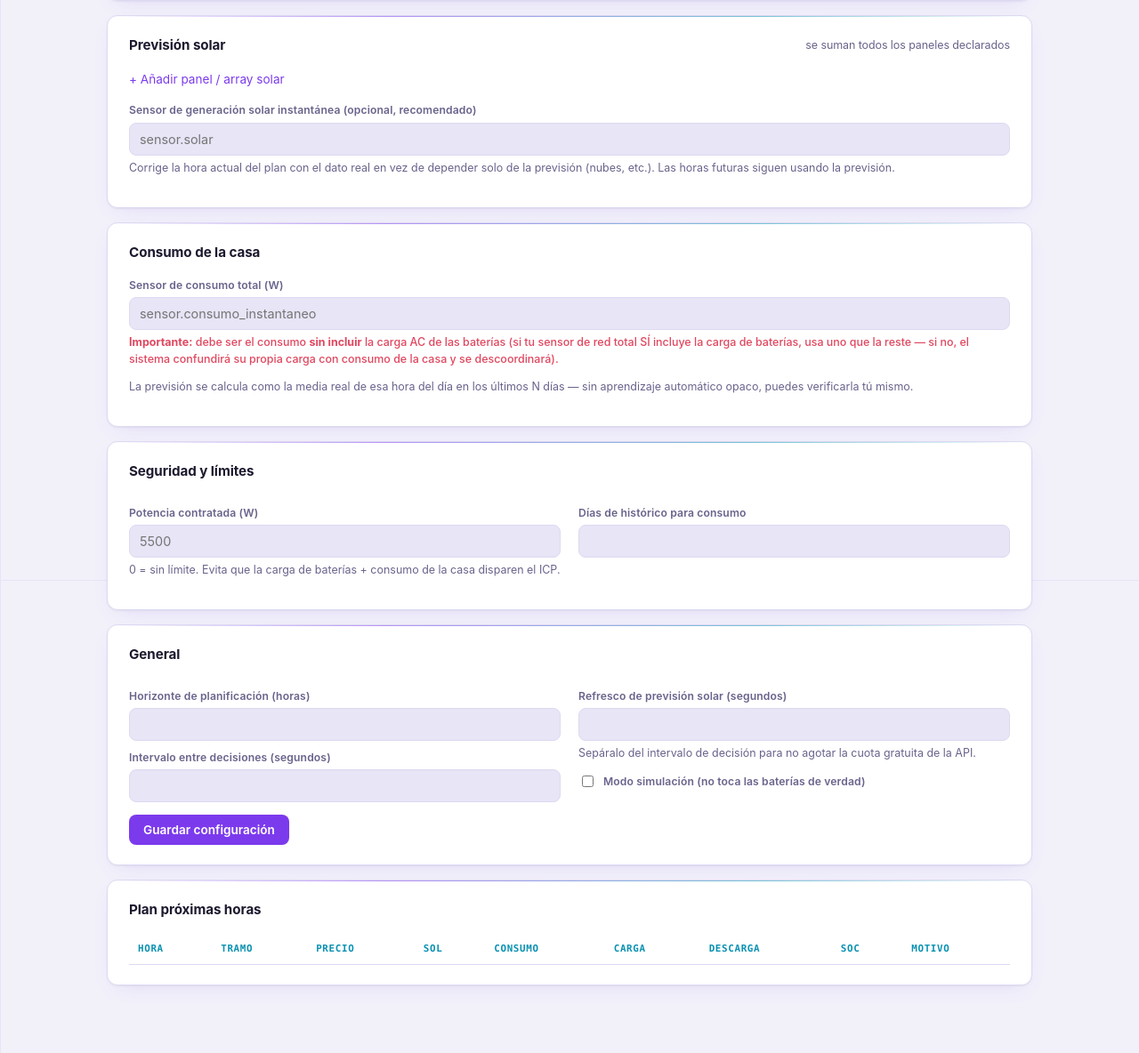
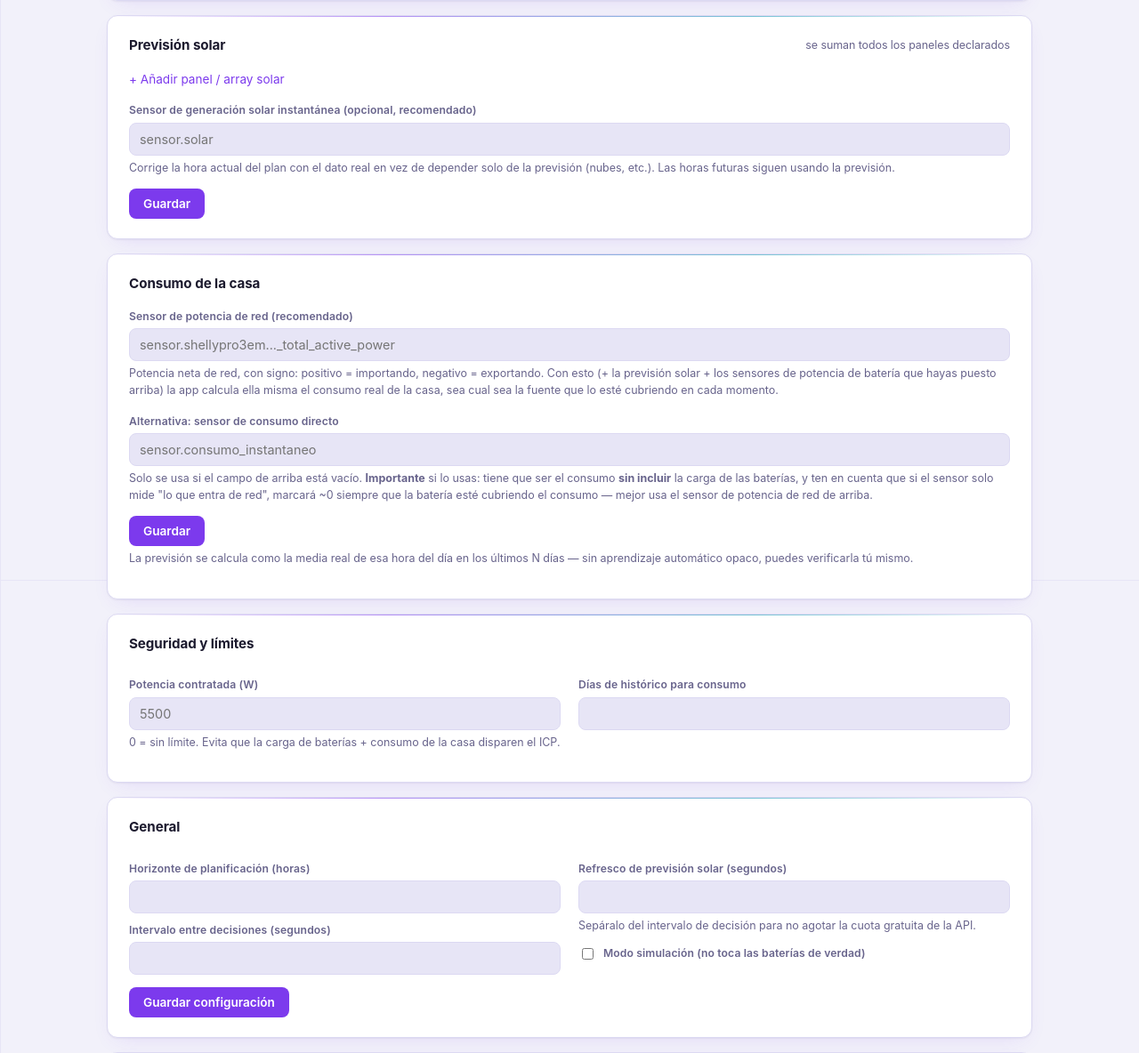
Before and after one commit to neoalarrode/Battery-Orchestrator, a Flask app: page / in a window 1280 px wide. Shown: the part 948-2132 px from the top of the page at 89% size. Run offline with Flask 3, Linux system fonts and the light colour scheme; data that the repository does not hold is empty.

Commit message:
Add files via upload

```diff
--- a/battery_orchestrator/app/config_store.py
+++ b/battery_orchestrator/app/config_store.py
@@ -29,7 +29,8 @@ DEFAULT_CONFIG = {
     },
     "pv_arrays": [],
     "current_pv_sensor": "",  # produccion solar INSTANTANEA real (W), corrige la hora actual del plan
-    "load_sensor": "",
+    "grid_power_sensor": "",  # potencia neta de red (+importa/-exporta), para calcular el consumo real
+    "load_sensor": "",  # alternativa: un sensor que YA sea consumo real (si lo tienes, evita el calculo)
     "general": {
         "horizon_hours": 30,
         "cycle_seconds": 60,
--- a/battery_orchestrator/app/ha_client.py
+++ b/battery_orchestrator/app/ha_client.py
@@ -101,16 +101,15 @@ def get_history(entity_id: str, days: int) -> list[dict]:
     return data[0] if data else []
 
 
-def load_forecast_from_history(entity_id: str, horizon_hours: int, days: int = 21) -> list[float]:
+def hourly_average_forecast(entity_id: str, horizon_hours: int, days: int = 21, default: float = 0.0) -> list[float]:
     """
-    Previsión de consumo simple y explicable: para cada hora del horizonte,
-    la media de esa MISMA hora-del-dia en los ultimos `days` dias de
-    historico real. Nada de aprendizaje automatico opaco.
+    Previsión simple y explicable para CUALQUIER sensor numerico: para cada
+    hora del horizonte, la media de esa MISMA hora-del-dia en los ultimos
+    `days` dias de historico real. Nada de aprendizaje automatico opaco.
     """
     raw = get_history(entity_id, days)
     if not raw:
-        # sin historico: devolver un valor plano conservador
-        current = get_numeric_state(entity_id, default=300.0)
+        current = get_numeric_state(entity_id, default=default)
         return [current] * horizon_hours
 
     buckets: dict[int, list[float]] = {h: [] for h in range(24)}
@@ -126,15 +125,47 @@ def load_forecast_from_history(entity_id: str, horizon_hours: int, days: int = 2
     for h, vals in buckets.items():
         hourly_avg[h] = statistics.mean(vals) if vals else None
 
-    # rellenar huecos con la media global si falta alguna hora
     known = [v for v in hourly_avg.values() if v is not None]
-    fallback = statistics.mean(known) if known else 300.0
+    fallback = statistics.mean(known) if known else default
     for h in range(24):
         if hourly_avg[h] is None:
             hourly_avg[h] = fallback
 
     now = datetime.now()
     return [hourly_avg[(now.hour + i) % 24] for i in range(horizon_hours)]
+
+
+# alias retrocompatible
+load_forecast_from_history = hourly_average_forecast
+
+
+def true_load_forecast(grid_sensor: str, solar_sensor: str | None, battery_sensors: list[str],
+                        horizon_hours: int, days: int = 21) -> list[float]:
+    """
+    Reconstruye el consumo REAL de la vivienda (independiente de si lo
+    cubre red, sol o bateria) sumando el historico de cada componente por
+    separado, hora a hora:
+
+        consumo = potencia_red (neta, +importa/-exporta)
+                + produccion_solar
+                + potencia_neta_baterias (+descarga/-carga)
+
+    No hace falta un sensor nuevo en HA: se calcula aqui mismo a partir de
+    sensores que ya existen y ya tienen historico acumulado.
+    """
+    total = hourly_average_forecast(grid_sensor, horizon_hours, days, default=0.0)
+
+    if solar_sensor:
+        solar = hourly_average_forecast(solar_sensor, horizon_hours, days, default=0.0)
+        total = [total[i] + solar[i] for i in range(horizon_hours)]
+
+    for bs in battery_sensors:
+        if not bs:
+            continue
+        batt = hourly_average_forecast(bs, horizon_hours, days, default=0.0)
+        total = [total[i] + batt[i] for i in range(horizon_hours)]
+
+    return total
 
 
 def pv_forecast_from_entity(entity_id: str, horizon_hours: int) -> list[float]:
--- a/battery_orchestrator/app/main.py
+++ b/battery_orchestrator/app/main.py
@@ -80,11 +80,23 @@ def run_cycle():
         if pv_now_actual is not None and pv_forecast:
             pv_forecast[0] = pv_now_actual
 
+    # Consumo real: preferido, calculado a partir de red + sol + baterias
+    # (asi funciona aunque tu sensor de "consumo" solo mida importacion de
+    # red, que baja a 0 cuando la bateria cubre el consumo). Si no hay
+    # sensor de red configurado, se usa el sensor de consumo directo como
+    # alternativa mas simple (con la limitacion ya conocida).
+    grid_sensor = cfg.get("grid_power_sensor")
     load_sensor = cfg.get("load_sensor")
-    if load_sensor:
-        load_forecast = ha_client.load_forecast_from_history(
-            load_sensor, horizon, days=cfg["general"]["history_days_for_load"]
+    history_days = cfg["general"]["history_days_for_load"]
+
+    if grid_sensor:
+        battery_power_sensors = [b.get("power_sensor") for b in batteries_cfg if b.get("power_sensor")]
+        solar_sensor_for_load = cfg.get("current_pv_sensor") or None
+        load_forecast = ha_client.true_load_forecast(
+            grid_sensor, solar_sensor_for_load, battery_power_sensors, horizon, days=history_days
         )
+    elif load_sensor:
+        load_forecast = ha_client.hourly_average_forecast(load_sensor, horizon, days=history_days, default=300.0)
     else:
         load_forecast = [300.0] * horizon
 
--- a/battery_orchestrator/app/templates/index.html
+++ b/battery_orchestrator/app/templates/index.html
@@ -252,6 +252,8 @@
         <label>SOC máximo (%)</label><input id="b-maxsoc" type="number" value="100">
         <label>Entidad límite potencia carga (opcional)</label><input id="b-charge-limit" placeholder="number...charging_power_limit">
         <label>Entidad límite potencia descarga (opcional)</label><input id="b-discharge-limit" placeholder="number...discharging_power_limit">
+        <label>Sensor de potencia neta (opcional)</label><input id="b-power-sensor" placeholder="sensor.mi_bateria_battery_power">
+        <p class="help">Tiene que ser un sensor <strong>con signo</strong>: positivo cuando descarga, negativo cuando carga (típicamente se llama algo como <code>..._battery_power</code>). <strong>No uses</strong> un sensor que solo dé positivos como <code>..._load_from_battery</code> — al no distinguir carga de descarga, descuadraría el cálculo de consumo real. Si no tienes uno con signo, déjalo vacío.</p>
       </div>
     </div>
     <p class="help" id="battery-form-error" style="display:none"></p>
@@ -324,13 +326,21 @@
   <label style="margin-top:16px">Sensor de generación solar instantánea (opcional, recomendado)</label>
   <input id="pv-current" placeholder="sensor.solar">
   <p class="help">Corrige la hora actual del plan con el dato real en vez de depender solo de la previsión (nubes, etc.). Las horas futuras siguen usando la previsión.</p>
+  <div class="actions"><button onclick="saveConfig()">Guardar</button></div>
 </div>
 
 <div class="card">
   <h2>Consumo de la casa</h2>
-  <label>Sensor de consumo total (W)</label>
+
+  <label>Sensor de potencia de red (recomendado)</label>
+  <input id="grid-power-sensor" placeholder="sensor.shellypro3em..._total_active_power">
+  <p class="help">Potencia neta de red, con signo: positivo = importando, negativo = exportando. Con esto (+ la previsión solar + los sensores de potencia de batería que hayas puesto arriba) la app calcula ella misma el consumo real de la casa, sea cual sea la fuente que lo esté cubriendo en cada momento.</p>
+
+  <label style="margin-top:16px">Alternativa: sensor de consumo directo</label>
   <input id="load-sensor" placeholder="sensor.consumo_instantaneo">
-  <p class="help warn"><strong>Importante:</strong> debe ser el consumo <strong>sin incluir</strong> la carga AC de las baterías (si tu sensor de red total SÍ incluye la carga de baterías, usa uno que la reste — si no, el sistema confundirá su propia carga con consumo de la casa y se descoordinará).</p>
+  <p class="help">Solo se usa si el campo de arriba está vacío. <strong>Importante</strong> si lo usas: tiene que ser el consumo <strong>sin incluir</strong> la carga de las baterías, y ten en cuenta que si el sensor solo mide "lo que entra de red", marcará ~0 siempre que la batería esté cubriendo el consumo — mejor usa el sensor de potencia de red de arriba.</p>
+
+  <div class="actions"><button onclick="saveConfig()">Guardar</button></div>
   <p class="help">La previsión se calcula como la media real de esa hora del día en los últimos N días — sin aprendizaje automático opaco, puedes verificarla tú mismo.</p>
 </div>
 
@@ -400,6 +410,7 @@ async function loadConfig() {
   toggleTariffMode();
 
   document.getElementById('pv-current').value = cfg.current_pv_sensor || '';
+  document.getElementById('grid-power-sensor').value = cfg.grid_power_sensor || '';
   document.getElementById('load-sensor').value = cfg.load_sensor || '';
   document.getElementById('g-contracted').value = cfg.general.contracted_power_w || 0;
   document.getElementById('g-horizon').value = cfg.general.horizon_hours;
@@ -441,6 +452,7 @@ function renderBatteries() {
         <div class="kv"><span>SOC min / max</span><code>${b.min_soc_pct}% / ${b.max_soc_pct}%</code></div>
         ${b.charge_power_limit_entity ? `<div class="kv"><span>Límite carga</span><code>${b.charge_power_limit_entity}</code></div>` : ''}
         ${b.discharge_power_limit_entity ? `<div class="kv"><span>Límite descarga</span><code>${b.discharge_power_limit_entity}</code></div>` : ''}
+        ${b.power_sensor ? `<div class="kv"><span>Sensor de potencia</span><code>${b.power_sensor}</code></div>` : '<p class="help">Sin sensor de potencia declarado — no participa en el cálculo de consumo real.</p>'}
         <div class="actions"><button class="danger" onclick="deleteBattery('${b.id}')" type="button">Eliminar esta batería</button></div>
       </div>
     </details>`).join('');
@@ -479,6 +491,7 @@ async function addBattery() {
     max_soc_pct: parseFloat(document.getElementById('b-maxsoc').value) || 100,
     charge_power_limit_entity: document.getElementById('b-charge-limit').value.trim() || null,
     discharge_power_limit_entity: document.getElementById('b-discharge-limit').value.trim() || null,
+    power_sensor: document.getElementById('b-power-sensor').value.trim() || null,
   };
   if (!battery.name || !battery.soc_sensor || !battery.charge_switch || !battery.discharge_switch) {
     showBatteryFormError('Nombre, sensor de SOC y los dos switches son obligatorios.'); return;
@@ -498,7 +511,7 @@ async function addBattery() {
     return;
   }
   // limpiar el formulario y cerrar el desplegable de alta
-  ['b-name','b-capacity','b-soc','b-charge-sw','b-discharge-sw','b-charge-limit','b-discharge-limit']
+  ['b-name','b-capacity','b-soc','b-charge-sw','b-discharge-sw','b-charge-limit','b-discharge-limit','b-power-sensor']
     .forEach(id => document.getElementById(id).value = '');
   document.getElementById('b-maxcharge').value = 1200;
   document.getElementById('b-maxdischarge').value = 1200;
@@ -571,6 +584,7 @@ async function saveConfig() {
   cfg.tariff.pvpc_sensor = document.getElementById('t-pvpc-sensor').value;
 
   cfg.current_pv_sensor = document.getElementById('pv-current').value;
+  cfg.grid_power_sensor = document.getElementById('grid-power-sensor').value;
   cfg.load_sensor = document.getElementById('load-sensor').value;
   cfg.general.contracted_power_w = parseFloat(document.getElementById('g-contracted').value) || 0;
   cfg.general.horizon_hours = parseInt(document.getElementById('g-horizon').value, 10);
--- a/battery_orchestrator/config.yaml
+++ b/battery_orchestrator/config.yaml
@@ -1,5 +1,5 @@
 name: "Battery Orchestrator"
-version: "0.1.1"
+version: "0.2.0"
 slug: "battery_orchestrator"
 description: "Carga y descarga adaptativa de baterias por precio, sol y consumo real, sin cajas negras"
 url: "https://github.com/neoalarrode/EF-HA-Orchestrator"
```
Also changed, not shown: battery_orchestrator/DOCS.md (+3 -1 lines).
